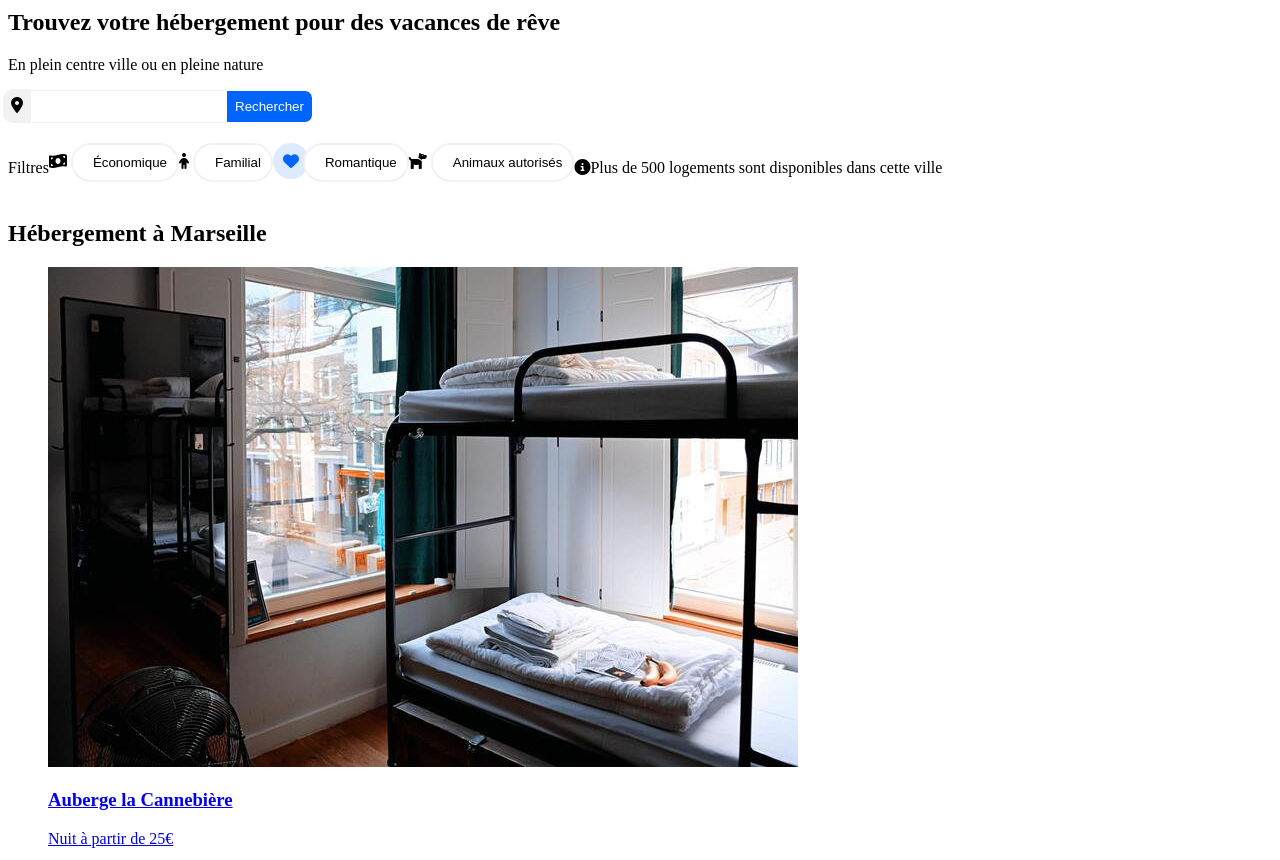
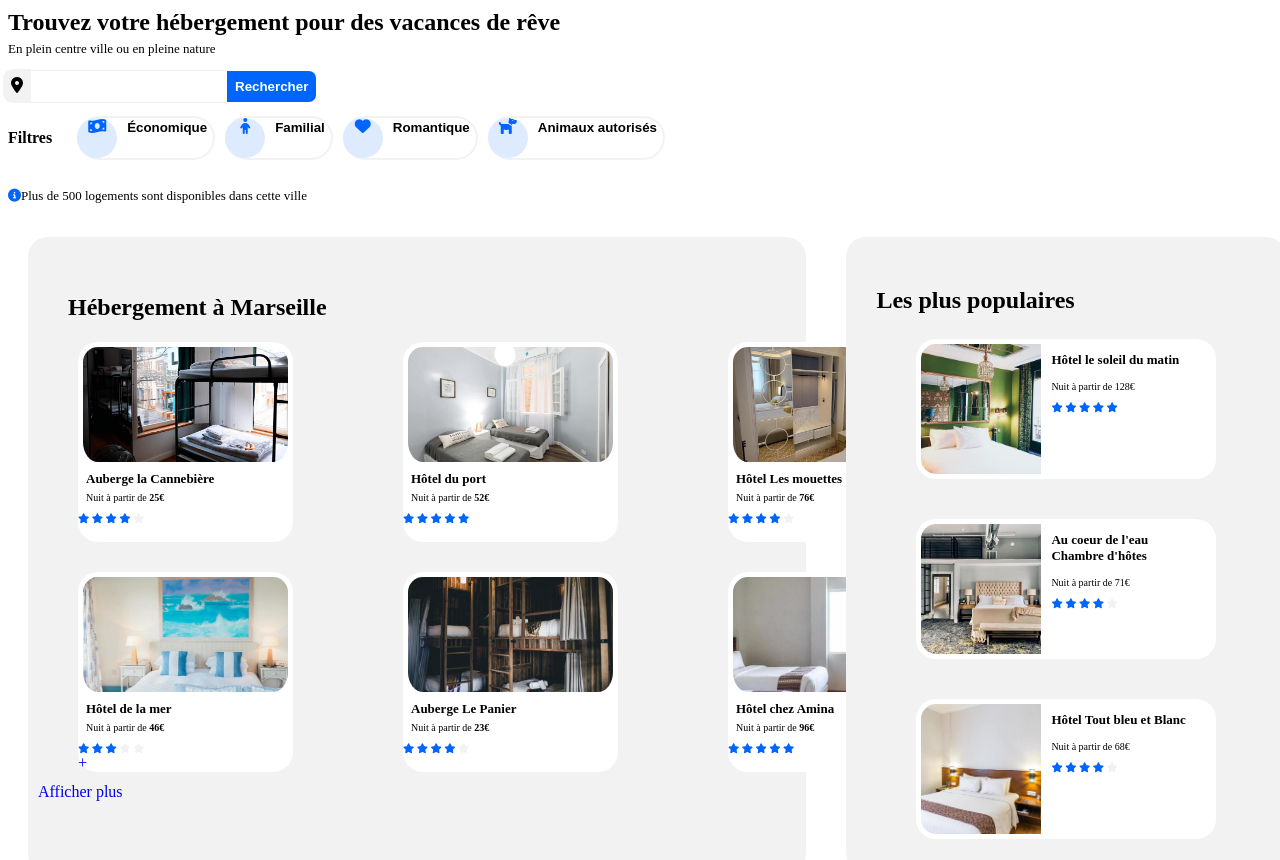
Before and after one commit to Gini2a/MarcelinHerry_2_27052021, a plain HTML site: page index.html in a window 1280 px wide. Shown: the part 69-929 px from the top of the page. Drawn offline with Linux system fonts and the light colour scheme; a web font is replaced by a local one.

Commit message:
mise en place css section complète, ajout de code, ajout des étoiles

```diff
--- a/css/styles.css
+++ b/css/styles.css
@@ -1,9 +1,19 @@
+html{
+
+}
+
+
+
+
+
 /* polices personalisées*/
 
 @font-face {
     font-family: 'Raleway';
     src: url('../fonts/Raleway-VariableFont_wght.ttf');
 
+}a{
+    text-decoration: none;
 }
 
 
@@ -63,7 +73,6 @@ ul {
 }
 
 .navlien {
-    text-decoration: none;
     font-size: small;
     padding: 25px;
 }
@@ -90,7 +99,8 @@ ul {
 }
 
 .paragrapherecherche{
-
+font-size: small;
+margin-top: -15px;
 }
 
 .formrecherche{
@@ -100,12 +110,6 @@ ul {
 .filtres{
 display: flex;
 margin-top: 20px;
-
-
-}
-.info{
-    text-align: left;
-
 
 }
 
@@ -126,42 +130,71 @@ input{
 .boutonrecherche{
     background-color: #0065FC;
     color: white;
-    font-style: bold;
+    font-weight: bold;
     border-radius:0px 10px 10px 0px ;
     padding: 8px 8px 8px 8px;
     margin: -5px;
     border:solid;
 }
-.fa-heart{
+.fa-heart,
+.fa-child,
+.fa-money-bill-wave,
+.fa-dog  {
     color: #0065FC;
     background-color:#DEEBFF;
-    padding: 10px 10px 10px 10px;
-    border-radius: 40px;
-    margin-right: -10px;
+    line-height: 40px;
+  height: 40px;
+  width: 40px;
+ text-align: center;
+    border-radius: 50%;
+    margin-left: -2px;
+    align-self: flex-end;
+
 
 }
 
+.titrefiltre{
+    margin-right: 20px;
+    font-weight: bold;
+}
+
+.filtres{
+    margin-top: 10px;
+    display: flex;
+    align-items: center;
 
 
-.titrefiltres{
 
 
 }
 
 .filtre{
 
+    border-radius: 40px;
+    border: 2px solid #F2F2F2;
+    background-color: white;
+    margin: 0 5px;
+
 }
 
 .filter_button{
    border-radius: 40px;
-   padding: 10px 10px 10px 20px;
-   background-color: white;
-   border: 2px solid #F2F2F2;
+   background-color:transparent;
+   border:none;
+   font-weight: bold;
+
+}
+
+.info{
+    margin-top: 25px;
+    font-size: small;
 
 
 }
 
-
+.fa-info-circle{
+    color: #0065FC
+}
 
 }
 
@@ -170,68 +203,210 @@ input{
 .resultatrecherche{
 
 }
+.hebergements{
 
-.hebergement{
+  display: flex;
+  height: 800px;
+
+
 
 }
 
 .hebergementex{
 
+    width: 60%;
+    background-color: #F2F2F2;
+    border-radius: 20px;
+    margin:20px 20px 20px 20px;
+    padding: 10px;
+    height: 617px;
+
+
 }
 
 .titrehebergement{
+    font-weight: bold;
+    line-height: 80px;
+    padding-left: 30px;
+
+}
+.exempleshebergements{/*hotel*/
+
+    display: grid;
+    grid-template-columns: repeat(3,1fr);
+    grid-gap: 80px 30px;
+
+
+
+
 
 }
 
-.exemplehebergement{
+.exemplehebergement{ /*select_h*/
+
+
+    height: 150px;
+    width: 100%;
+    display: inline-flex;
+    align-items: center;
+
+
+
+}
+
+.lit,
+.port,
+.mouette,
+.mer,
+.panier,
+.amina {
+    height: 115px;
+    width: 205px;
+    border-radius:20px;
+    object-fit: cover;
+    padding:5px 5px 0px 5px
 
 }
 
 .fighebergement{
+    background-color: white;
+    border-radius: 20px;
+    height: 200px;
+    width: 195px;
+
+    padding-right: 20px;
 
 }
 
+
+
 .figcaptionhebergement{
+
 
 }
 
 .nomhebergement{
+    font-weight: bold;
+    font-size: small;
+    color: black;
+    padding-left: 8px;
+    line-height: 0px;
+
+
+
 
 }
 
 .prixhebergement{
+    font-size:x-small;
+    color: black;
+    padding-left: 8px;
 
 }
 
-.popularité{
+.popularite{
+
+    background-color: #F2F2F2;
+    border-radius: 20px;
+    margin:20px 20px 20px 20px;
+    padding: 30px;
+    height: 575px;
 
 }
 
 .titrepopulaire{
+    font-weight: bold;
 
 }
 
+.populaires{
+    display: flex;
+    flex-direction: column;
+    grid-gap:30px;
+    align-items: center;
+
+
+
+
+
+}
 .populaire{
+
+
+    height: 150px;
+    width: 100%;
+    display: inline-flex;
+    align-items: center;
+
+
+
+
+
 
 }
 
 .figpopulaire{
+    background-color: white;
+    border-radius: 20px;
+    height: 140px;
+    width: 280px;
+    display: inline-flex;
+    padding-right: 20px;
+
+
+
 
 }
 
 .figcaptionpopulaire{
 
+
 }
 
+.verte,
+.coeur,
+.parquet{
+    height: 130px;
+    width: 120px;
+    object-fit: cover;
+    border :white 5px;
+    border-radius: 20px 0 0 20px ;
+    padding-top: 5px;
+    padding-bottom: 5px;
+    padding-left: 5px;
+    padding-right: 10px;
+}
+
+
 .nompopulaire{
+    font-size: small;
+    font-weight: bold;
+    color: black;
+
+
 
 }
 
 .prixpopulaire{
+    font-size: x-small;
+    color: black;
+
+}
+
+.rating{
+color: #0065FC;
+font-size: x-small;
+
+}
+
+span{
+    color: #F2F2F2
+
 
 }
 
 .activités{
+
 
 }
 
--- a/index.html
+++ b/index.html
@@ -37,7 +37,7 @@
                 <button class="boutonrecherche" type="submit">Rechercher</button>
             </div>
             <div class="filtres">
-                <p>Filtres</p>
+                <p class="titrefiltre">Filtres</p>
                 <div class="filtre">
                     <i class="fas fa-money-bill-wave"></i>
                     <button class=" filter_button" type="button">Économique</button>
@@ -52,16 +52,15 @@
                 </div>
                 <div class="filtre">
                     <i class="fa-solid fa-dog"></i>
-                    <button class="filter_button" type="button">Animaux autorisés</button><br><br>
+                    <button class="filter_button" type="button">Animaux autorisés</button>
+                </div>
+            </div>
 
-                </div>
+        </form>
                 <div class="info">
                     <p class="resultatrecherche"><i class="fas fa-info-circle"></i>Plus de 500 logements sont disponibles dans cette ville</p>
 
                 </div>
-            </div>
-        </form>
-
         </section>
 
         <!--Section Hébergements à Marseille-->
@@ -69,135 +68,188 @@
         <section class=hebergements>
             <div class=hebergementex>
                 <h1 class="titrehebergement">Hébergement à Marseille</h1>
-                <div></div><!--ajout conteneur-->
+                <div class="exempleshebergements"> <!--je ne comprends pas l'ajout de cette div-->
                 <article class="exemplehebergement">
                     <a href="#">
                         <figure class="fighebergement">
-                            <img src="images/hebergements/4_small/cannebiere.jpg"
+                            <img class="lit" src="images/hebergements/4_small/cannebiere.jpg"
                                 alt="lits superposés" />
                             <figcaption class="figcaptionhebergement">
                                 <h3 class="nomhebergement">Auberge la Cannebière</h3>
-                                <p class="prixhebergement"> Nuit à partir de 25€</p>
+                                <p class="prixhebergement"> Nuit à partir de <strong>25€</strong></p>
+                                <div class="rating">
+                                    <i class ="fas fa-star"></i>
+                                    <i class ="fas fa-star"></i>
+                                    <i class ="fas fa-star"></i>
+                                    <i class ="fas fa-star"></i>
+                                    <span class="fas fa-star"></span>
+                                </div>
                             </figcaption>
-                            <!--à mettre dans la figure-->
-                            <!--rating manquant, je ne sais pas quelle balise utiliser-->
                         </figure>
                     </a>
                 </article>
                 <article class="exemplehebergement">
                     <a href="#">
                         <figure class="fighebergement">
-                            <img src="images/hebergements/4_small/port.jpg" alt="chambre 2 lits" />
+                            <img class="port" src="images/hebergements/4_small/port.jpg" alt="chambre 2 lits" />
                             <figcaption class="figcaptionhebergement">
-                                <p class="prixhebergement"> Nuit à partir de 52€</p>
-                                <h3 class="nomhebergement" Hôtel du port></h3>
+                                <h3 class="nomhebergement">Hôtel du port</h3>
+                                <p class="prixhebergement"> Nuit à partir de <strong>52€</strong></p>
+                                <div class="rating">
+                                    <i class ="fas fa-star"></i>
+                                    <i class ="fas fa-star"></i>
+                                    <i class ="fas fa-star"></i>
+                                    <i class ="fas fa-star"></i>
+                                    <i class ="fas fa-star"></i>
+                                </div>
                             </figcaption>
-
-                            <!--rating manquant, je ne sais pas quelle balise utiliser-->
                         </figure>
                     </a>
                 </article>
                 <article class="exemplehebergement">
                     <a href="#">
                         <figure class="fighebergement">
-                            <img src="images/hebergements/4_small/mouettes.jpg"
+                            <img class="mouette" src="images/hebergements/4_small/mouettes.jpg"
                                 alt="chambre lit simple" />
                             <figcaption class="figcaptionhebergement">
                                 <h3 class="nomhebergement">Hôtel Les mouettes</h3>
-                                <p class="prixhebergement"> Nuit à partir de 76€</p>
+                                <p class="prixhebergement"> Nuit à partir de <strong>76€</strong></p>
+                                <div class="rating">
+                                    <i class ="fas fa-star"></i>
+                                    <i class ="fas fa-star"></i>
+                                    <i class ="fas fa-star"></i>
+                                    <i class ="fas fa-star"></i>
+                                    <span class="fas fa-star"></span>
+                                </div>
                             </figcaption>
-
-                            <!--rating manquant, je ne sais pas quelle balise utiliser-->
                         </figure>
                     </a>
                 </article>
                 <article class="exemplehebergement">
                     <a href="#">
                         <figure class="fighebergement">
-                            <img src="images/hebergements/4_small/mer.jpg" alt="vue mer" />
+                            <img class="mer"src="images/hebergements/4_small/mer.jpg" alt="vue mer" />
                             <figcaption class="figcaptionhebergement">
                                 <h3 class="nomhebergement">Hôtel de la mer</h3>
-                                <p class="prixhebergement"> Nuit à partir de 46€</p>
+                                <p class="prixhebergement"> Nuit à partir de <strong>46€</strong></p>
+                                <div class="rating">
+                                    <i class ="fas fa-star"></i>
+                                    <i class ="fas fa-star"></i>
+                                    <i class ="fas fa-star"></i>
+                                    <span class="fas fa-star"></span>
+                                    <span class="fas fa-star"></span>
+                                </div>
                             </figcaption>
-
-                            <!--rating manquant, je ne sais pas quelle balise utiliser-->
                 +        </figure>
                     </a>
                 </article>
                 <article class="exemplehebergement">
                     <a href="#">
                         <figure class="fighebergement">
-                            <img src="images/hebergements/4_small/panier.jpg"
+                            <img class="panier" src="images/hebergements/4_small/panier.jpg"
                                 alt="Hôtel structure bois" />
                             <figcaption class="figcaptionhebergement">
                                 <h3 class="nomhebergement">Auberge Le Panier</h3>
-                                <p class="prixhebergement"> Nuit à partir de 23€</p>
+                                <p class="prixhebergement"> Nuit à partir de <strong>23€</strong></p>
+                                <div class="rating">
+                                    <i class ="fas fa-star"></i>
+                                    <i class ="fas fa-star"></i>
+                                    <i class ="fas fa-star"></i>
+                                    <i class ="fas fa-star"></i>
+                                    <span class="fas fa-star"></span>
+                                </div>
                             </figcaption>
-
-                            <!--rating manquant, je ne sais pas quelle balise utiliser-->
                         </figure>
                     </a>
                 </article>
                 <article class="exemplehebergement">
                     <a href="#">
                         <figure class="fighebergement">
-                            <img src="images/hebergements/4_small/amina.jpg"
+                            <img class="amina" src="images/hebergements/4_small/amina.jpg"
                                 alt="simplicité chambre" />
                             <figcaption class="figcaptionhebergement">
                                 <h3 class="nomhebergement">Hôtel chez Amina</h3>
-                                <p class="prixhebergement"> Nuit à partir de 96€</p>
+                                <p class="prixhebergement"> Nuit à partir de <strong>96€</strong></p>
+                                <div class="rating">
+                                    <i class ="fas fa-star"></i>
+                                    <i class ="fas fa-star"></i>
+                                    <i class ="fas fa-star"></i>
+                                    <i class ="fas fa-star"></i>
+                                    <i class ="fas fa-star"></i>
+                                </div>
                             </figcaption>
-
-                            <!--rating manquant, je ne sais pas quelle balise utiliser-->
                         </figure>
                     </a>
                 </article>
+                </div><br><br>
                 <a href="#">Afficher plus</a>
             </div>
 
             <!--Hebergements les plus populaires-->
 
-            <aside class="popularité">
+            <aside class="popularite">
                 <h2 class="titrepopulaire"> Les plus populaires</h2>
-                <!-- ajout div-->
+                <div class=populaires>
                 <article class="populaire">
                     <a href="#">
                         <figure class="figpopulaire">
-                            <img src="images/hebergements/4_small/soleil.jpg" alt="chambre verte">
+                            <img class="verte" src="images/hebergements/4_small/soleil.jpg" alt="chambre verte">
                             <figcaption class="figcaptionpopulaire">
                                 <h3 class="nompopulaire">Hôtel le soleil du matin</h3>
                                 <p class="prixpopulaire">Nuit à partir de 128€</p>
+                                <div class="rating">
+                                    <i class ="fas fa-star"></i>
+                                    <i class ="fas fa-star"></i>
+                                    <i class ="fas fa-star"></i>
+                                    <i class ="fas fa-star"></i>
+                                    <i class ="fas fa-star"></i>
+                                <div>
                             </figcaption>
 
+                        </figure>
+                    </a>
+                </article>
+
+                <article class="populaire">
+                    <a href="#">
+                        <figure class="figpopulaire">
+                            <img class="coeur" src="images/hebergements/4_small/coeur.jpg"
+                                alt="chambre spacieuse avec mezzanine">
+                            <figcaption class="figcaptionpopulaire">
+                                <h3 class="nompopulaire">Au coeur de l'eau Chambre d'hôtes</h3>
+                                <p class="prixpopulaire">Nuit à partir de 71€</p>
+                                <div class="rating">
+                                    <i class ="fas fa-star"></i>
+                                    <i class ="fas fa-star"></i>
+                                    <i class ="fas fa-star"></i>
+                                    <i class ="fas fa-star"></i>
+                                    <span class="fas fa-star"></span>
+                                </div>
+                            </figcaption>
                         </figure>
                     </a>
                 </article>
                 <article class="populaire">
                     <a href="#">
                         <figure class="figpopulaire">
-                            <img src="images/hebergements/4_small/coeur.jpg"
-                                alt="chambre spacieuse avec mezzanine">
+                            <img class="parquet" src="images/hebergements/4_small/bleu.jpg"
+                                alt="chambre avec parquet et lit double">
                             <figcaption class="figcaptionpopulaire">
-                                <h3 class="nompopulaire">Au coeur de l'eau Chambre d'hôtes</h3>
-                                <p class="prixpopulaire">Nuit à partir de 71€</p>
+                                <h3 class="nompopulaire">Hôtel Tout bleu et Blanc</h3>
+                                <p class="prixpopulaire">Nuit à partir de 68€</p>
+                                <div class="rating">
+                                    <i class ="fas fa-star"></i>
+                                    <i class ="fas fa-star"></i>
+                                    <i class ="fas fa-star"></i>
+                                    <i class ="fas fa-star"></i>
+                                    <span class="fas fa-star"></span>
+                                    </div>
                             </figcaption>
 
                         </figure>
                     </a>
                 </article>
-                <article class="populaire">
-                    <a href="#">
-                        <figure class="figpopulaire">
-                            <img src="images/hebergements/4_small/bleu.jpg"
-                                alt="chambre avec parquet et lit double">
-                            <figcaption class="figcaptionpopulaire">
-                                <h3 class="nompopulaire">Hôtel Tout bleu et Blanc</h3>
-                                <p>Nuit à partir de 68€</p>
-                            </figcaption>
-
-                        </figure>
-                    </a>
-                </article>
+                </div>
             </aside>
         </section>
 
```
